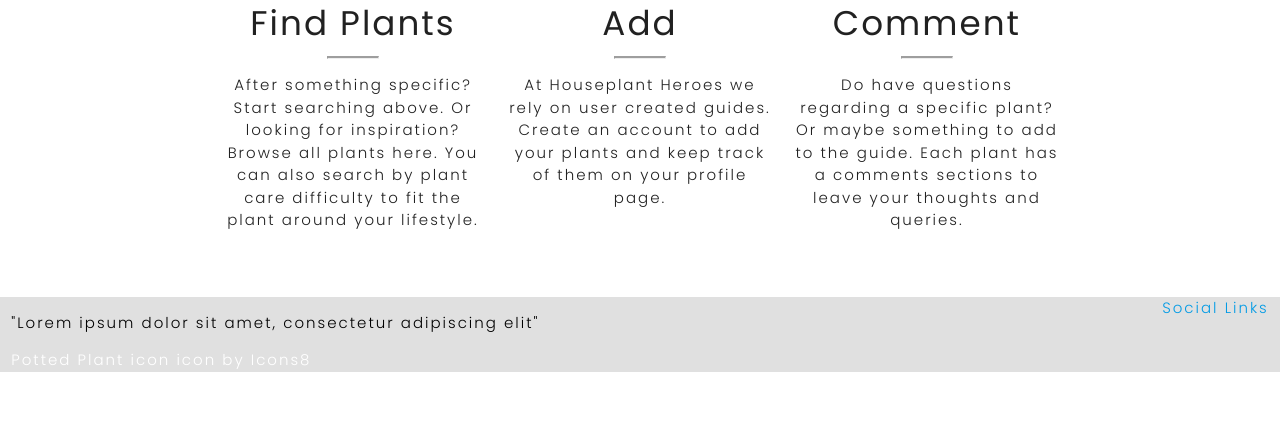
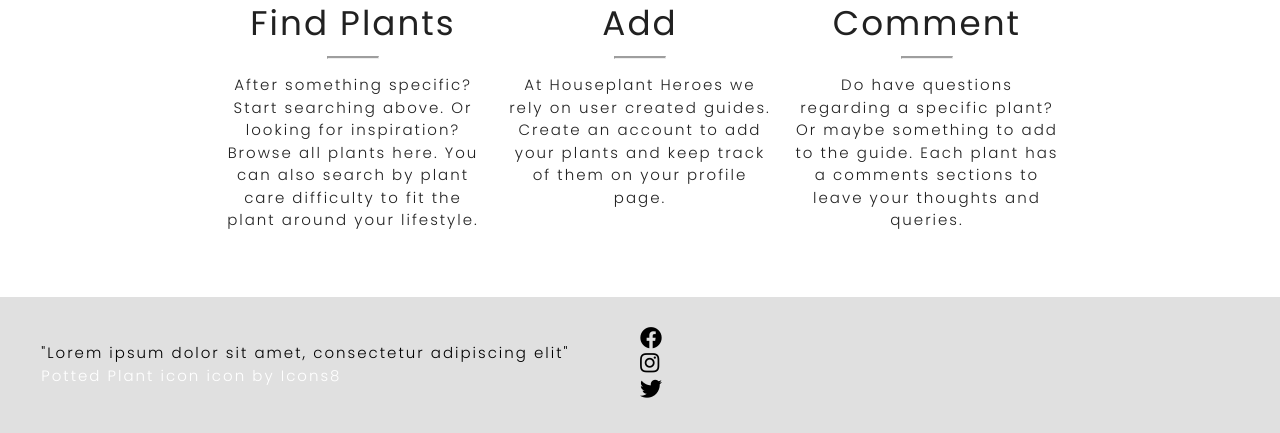
Before and after one commit to Code-Institute-Submissions/houseplant-heroes, a Flask app: page / in a window 1280 px wide. Shown: the part 854-1287 px from the top of the page. Before the commit the page ends 1226 px from the top, so only its background shows below. Run offline with Flask 2, Linux system fonts and the light colour scheme; data that the repository does not hold is empty; some libraries are stand-ins or nearby versions.

Commit message:
Add social media icons to footer and styling

```diff
--- a/static/css/style.css
+++ b/static/css/style.css
@@ -186,3 +186,7 @@ body > section > div > form > div:nth-child(10) > div > div > input {
     width: 50px;
     border-top: 2px solid #9e9e9e;
 }
+
+.social-media-icon {
+    font-size: 22px;
+}
--- a/templates/base.html
+++ b/templates/base.html
@@ -164,9 +164,10 @@
     </section>
     <!-- footer -->
     <footer>
-      <div class="row margin-0 grey lighten-2">
+      <div class="grey lighten-2">
+        <div class="row margin-0 valign-wrapper padding-30">
           <div class="col s12 m6">
-          <p class="black-text">
+            <p class="black-text margin-0">
               "Lorem ipsum dolor sit amet, consectetur adipiscing elit"
             </p>
             <div class="white-text">
@@ -182,8 +183,23 @@
               >
             </div>
           </div>
-        <div class="col s12 m6 right-align">
-          <a href="#">Social Links</a>
+          <div class="col s12 m6">
+            <div class="row margin-0">
+              <a href="#" class="black-text"
+                ><i class="fab fa-facebook social-media-icon hover-col"></i
+              ></a>
+            </div>
+            <div class="row margin-0">
+              <a href="#" class="black-text"
+                ><i class="fab fa-instagram social-media-icon hover-col"></i
+              ></a>
+            </div>
+            <div class="row margin-0">
+              <a href="#" class="black-text"
+                ><i class="fab fa-twitter social-media-icon hover-col"></i
+              ></a>
+            </div>
+          </div>
         </div>
       </div>
     </footer>
@@ -196,9 +212,7 @@
     ></script>
     <script src="https://cdnjs.cloudflare.com/ajax/libs/materialize/1.0.0/js/materialize.min.js"></script>
     <script src="https://unpkg.com/imagesloaded@4/imagesloaded.pkgd.min.js"></script>
-
     <script src="https://unpkg.com/masonry-layout@4/dist/masonry.pkgd.min.js"></script>
-
     <script src="{{ url_for('static', filename='js/script.js') }}"></script>
     {% block scripts %} {% endblock %}
   </body>
```
Lines whose indentation alone changed are shown as unchanged.
